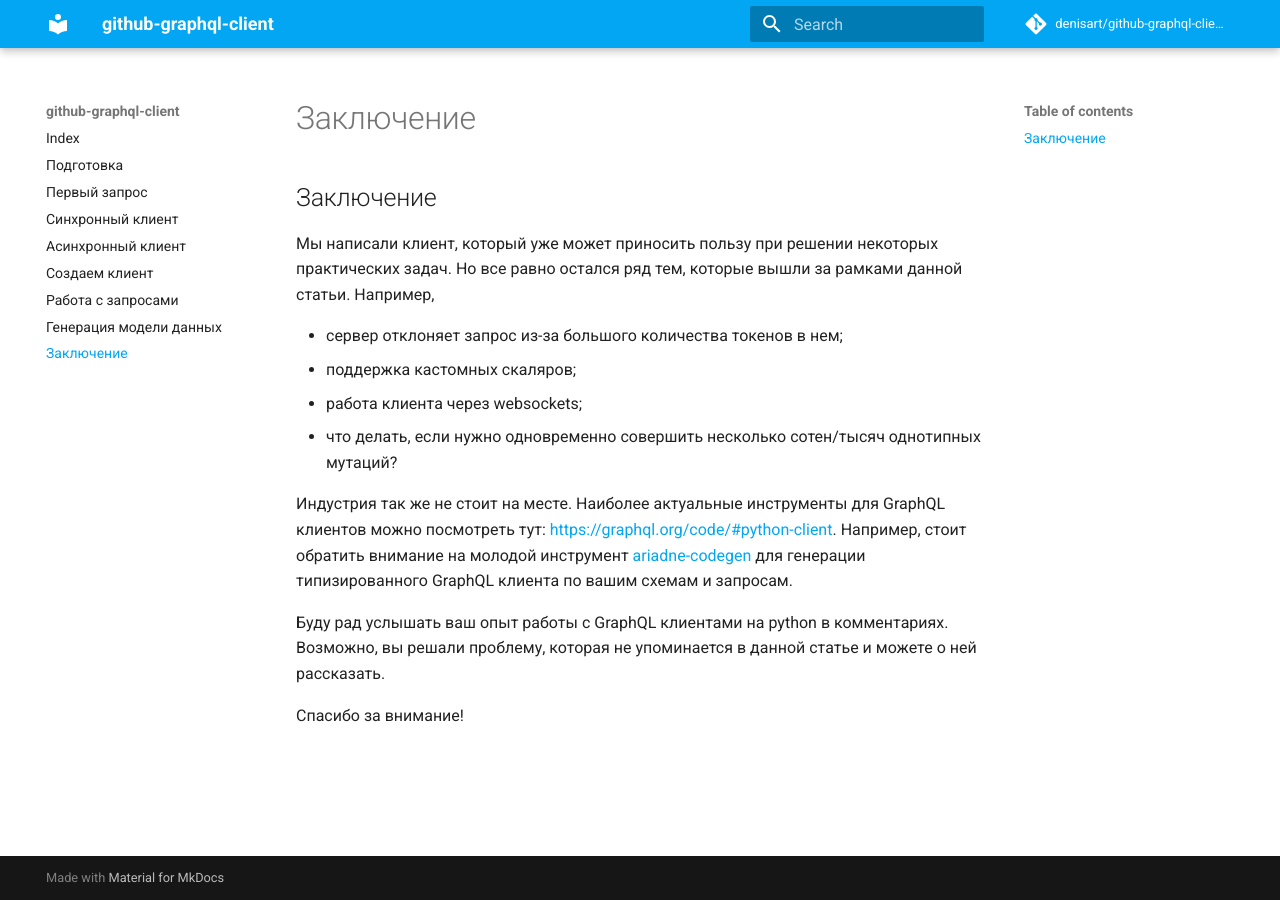
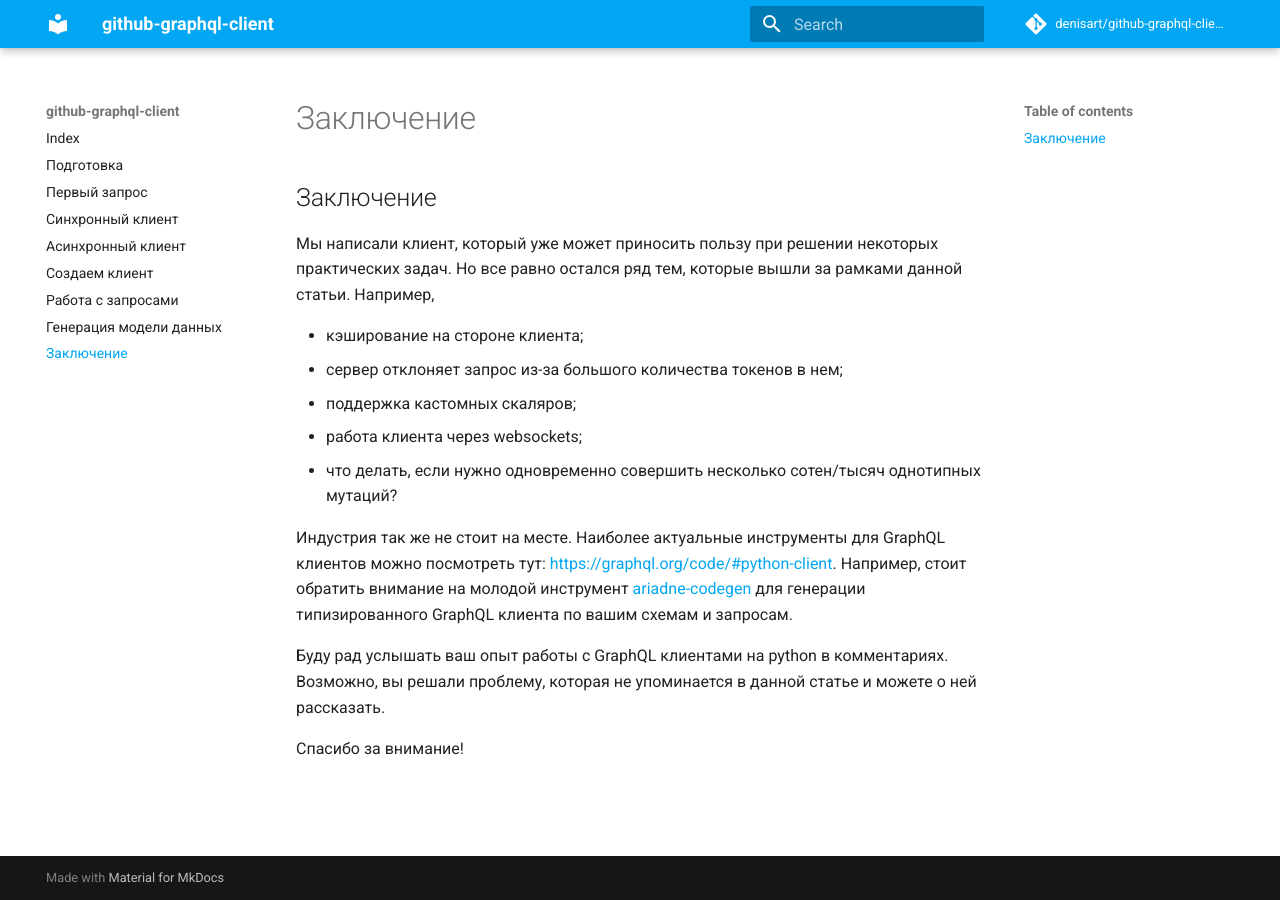
Before and after one commit to denisart/github-graphql-client, an MkDocs documentation site: the page built from docs/09_conclusion.md, in a window 1280 px wide. Built offline with MkDocs 1.6.1 and Material for MkDocs 9.7.7, drawn with Linux system fonts in a browser that asks for light colours; comment, search, counter and statistics services are not loaded.

Commit message:
Update conclusion

```diff
--- a/docs/09_conclusion.md
+++ b/docs/09_conclusion.md
@@ -5,6 +5,7 @@
 Но все равно остался ряд тем, которые вышли за рамками данной статьи.
 Например,
 
+- кэширование на стороне клиента;
 - сервер отклоняет запрос из-за большого количества токенов в нем;
 - поддержка кастомных скаляров;
 - работа клиента через websockets;
```
